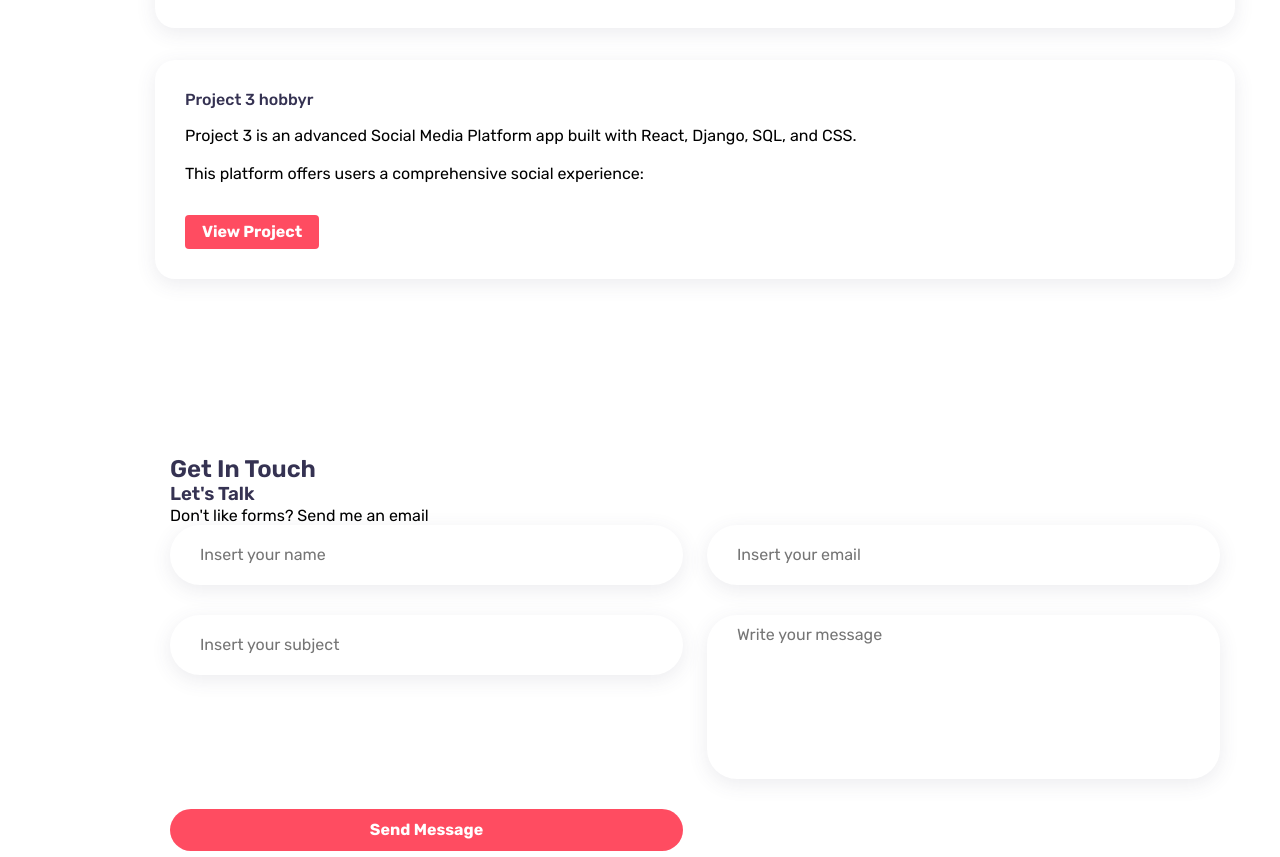
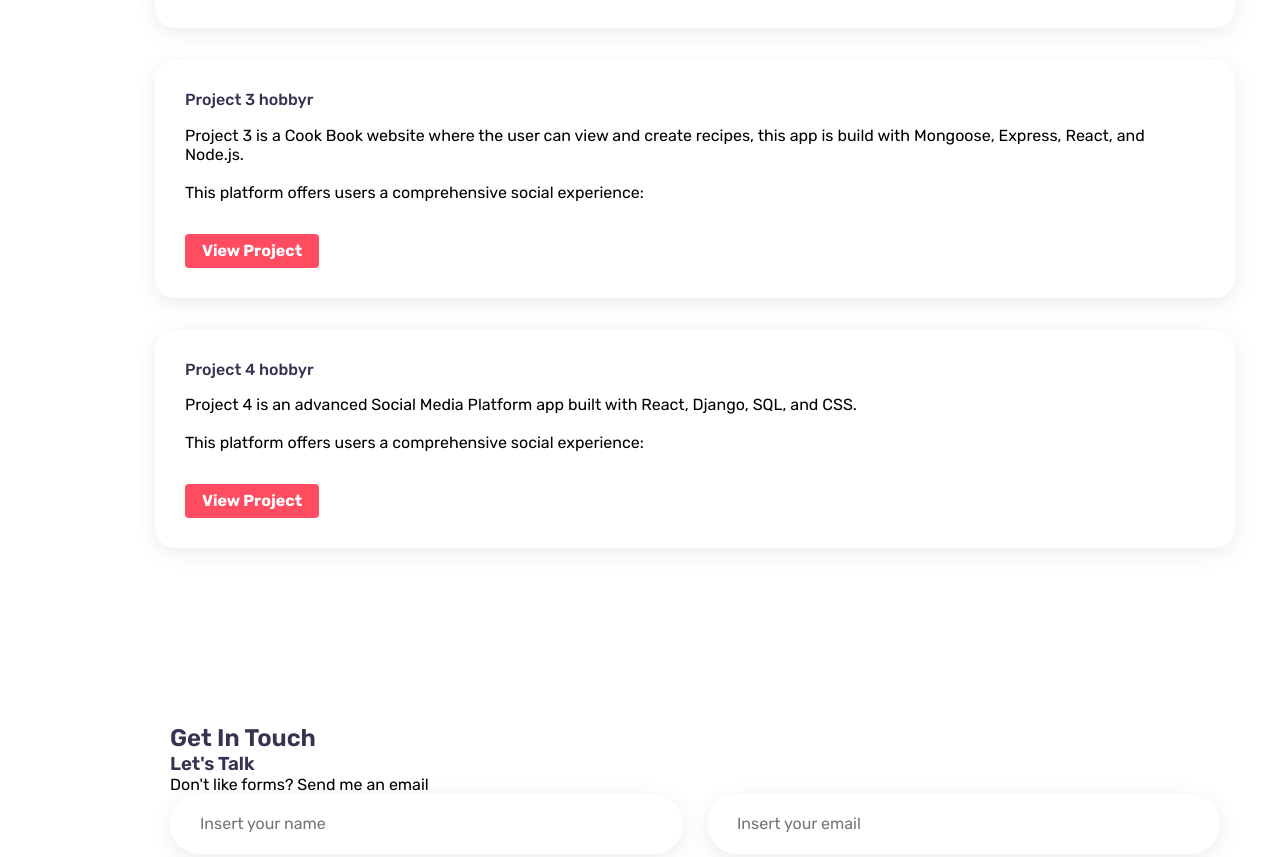
Before and after one commit to bngoon/react-portfollio, a React (Create React App) app: page / in a window 1280 px wide. Shown: the part 3228-4085 px from the top of the page. Built offline with nearby package versions, Linux system fonts and the light colour scheme.

Commit message:
added mern project

```diff
--- a/src/components/projects/Projects.jsx
+++ b/src/components/projects/Projects.jsx
@@ -39,7 +39,23 @@ function Projects() {
             <h3 className="project__name">Project 3 hobbyr</h3>
           </div>
           <div className="project__description">
-          <p>Project 3 is an advanced Social Media Platform  app built with React, Django, SQL, and CSS.</p>
+          <p>Project 3 is a Cook Book website where the user can view and create recipes, this app is build with Mongoose, Express, React, and Node.js.</p>
+          <br></br>
+            <p>This platform offers users a comprehensive social experience:</p>
+          </div>
+          <div className="project__link">
+            <a href="https://chefs-kiss-cookbook.netlify.app/" className="project btn">View Project</a>
+          </div>
+        </div>
+
+
+
+        <div className="project__data">
+          <div className="project__titles">
+            <h3 className="project__name">Project 4 hobbyr</h3>
+          </div>
+          <div className="project__description">
+          <p>Project 4 is an advanced Social Media Platform  app built with React, Django, SQL, and CSS.</p>
           <br></br>
             <p>This platform offers users a comprehensive social experience:</p>
           </div>
```
